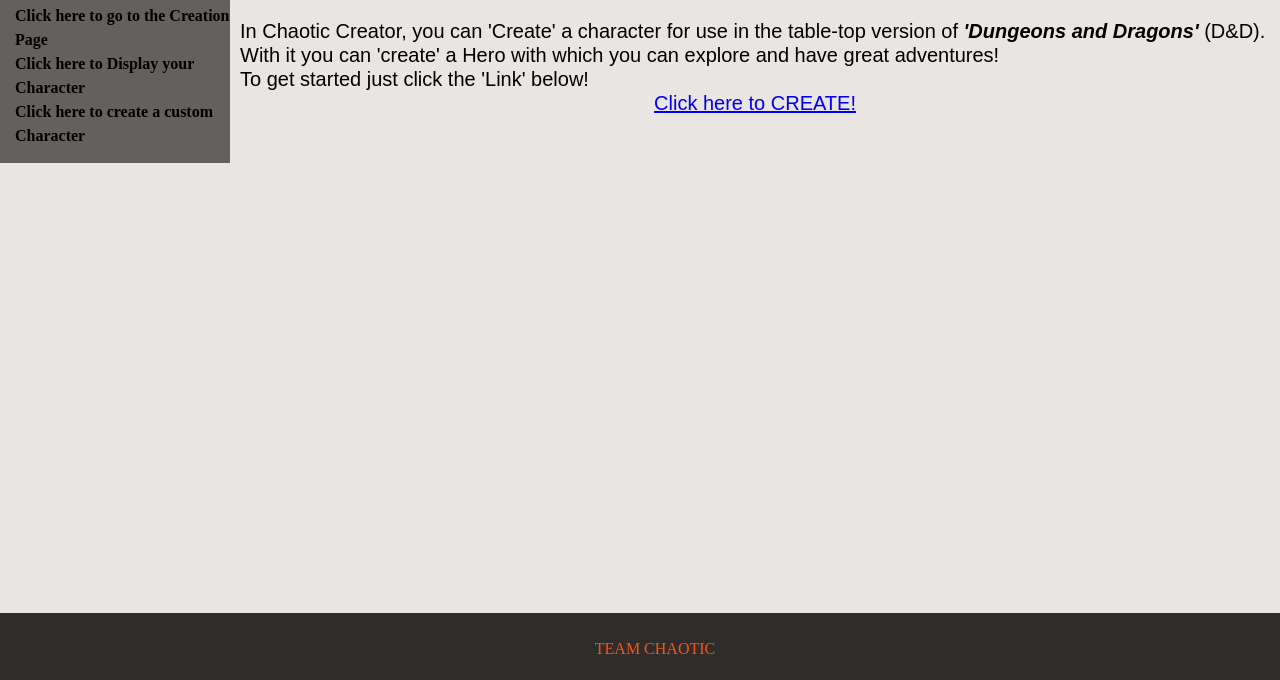
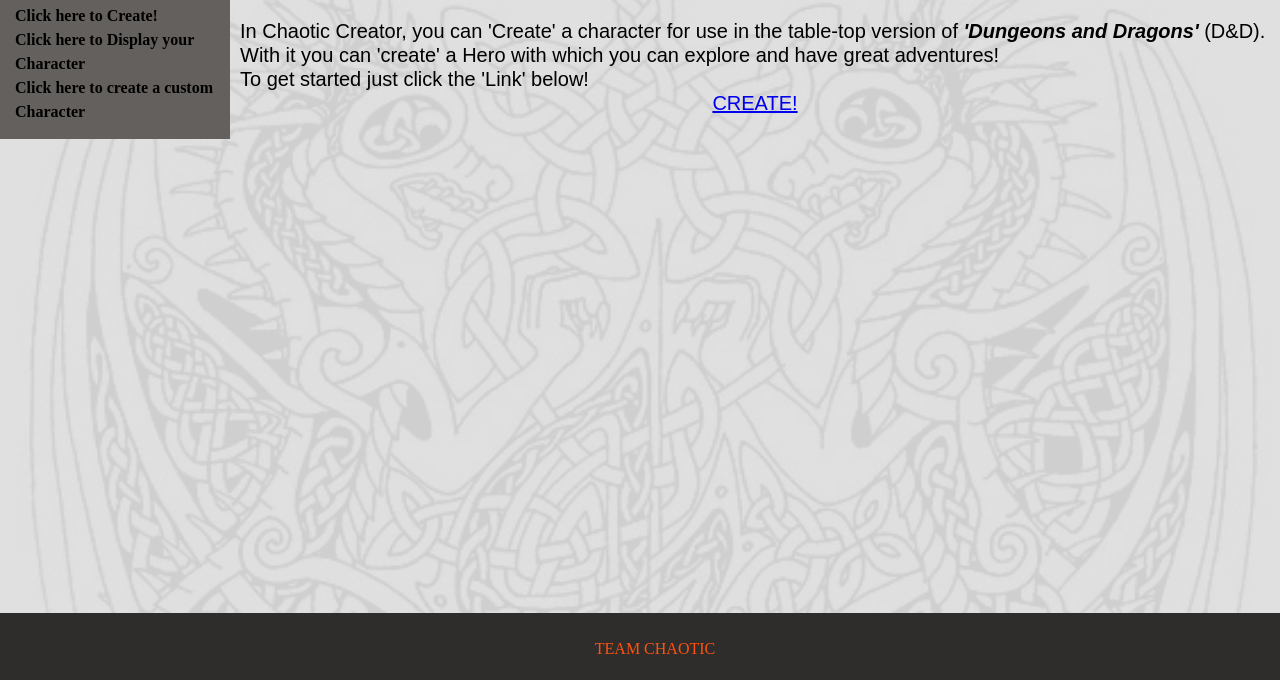
Before and after one commit to TwoFaceFear/dnd-character-creator, a plain HTML site: page index.html in a window 1280 px wide. Shown: the part 120-800 px from the top of the page. Drawn offline with Linux system fonts and the light colour scheme; a web font is replaced by a local one.

Commit message:
added background image to fill white spaces in most pages

```diff
--- a/create.css
+++ b/create.css
@@ -4,6 +4,7 @@
   padding: 0;
   box-sizing: border-box;
 }
+
 /*Colour Palette*/
 /*
 orange: rgb(255, 83, 13);
@@ -22,6 +23,14 @@ off white: rgb(245, 242, 239);
 hsla(30, 23%, 95%, 1);
 #f5f2ef;
 */
+
+/*background image for flavor*/
+html {
+  background-size: cover;
+  background-repeat: no-repeat;
+  background-image: url(assets/Dragons.png);
+}
+
 body {
   overflow: scroll;
 }
--- a/display.css
+++ b/display.css
@@ -5,6 +5,11 @@
   box-sizing: border-box;
   font-family: 'Overpass', sans-serif;
   font-size: 20px;
+}
+html {
+  background-size: cover;
+  background-repeat: no-repeat;
+  background-image: url(assets/Dragons.png);
 }
   #header {
     background: #63605d;
--- a/index.html
+++ b/index.html
@@ -25,7 +25,7 @@
           <div id="link">
           </div>
           <div id="linkOne">
-            <a href="create.html">Click here to CREATE!</a>
+            <a href="create.html">CREATE!</a>
           </div>
         </div>
       </div>
@@ -34,7 +34,7 @@
       <div class="chaoticClass">
         <h3>Chaotic Menu</h3>
         <ul>
-          <li><a href="create.html"><b>Click here to go to the Creation Page</b></a></li>
+          <li><a href="create.html"><b>Click here to Create!</b></a></li>
           <li><a href="display.html"><b>Click here to Display your Character</b></a></li>
           <li><a href="custom.html"><b>Click here to create a custom Character</b></a></li>
         </ul>
--- a/style.css
+++ b/style.css
@@ -24,6 +24,9 @@ hsla(30, 23%, 95%, 1);
 */
 
 body, html {
+  background-size: cover;
+  background-repeat: no-repeat;
+  background-image: url(assets/Dragons.png);
   position: fixed;
   margin:0;
   padding:0;
```
Also changed, not shown: assets/Dragons.png (added), 1 other file.
